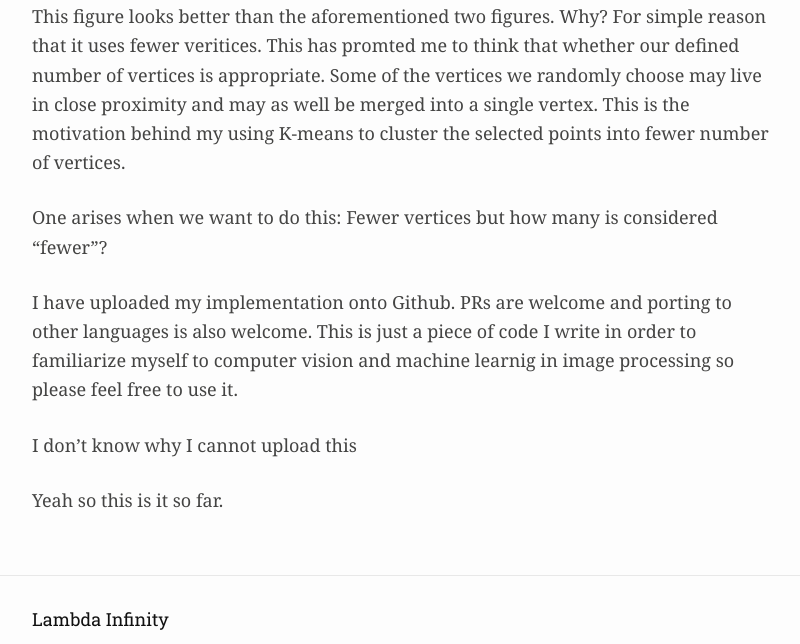
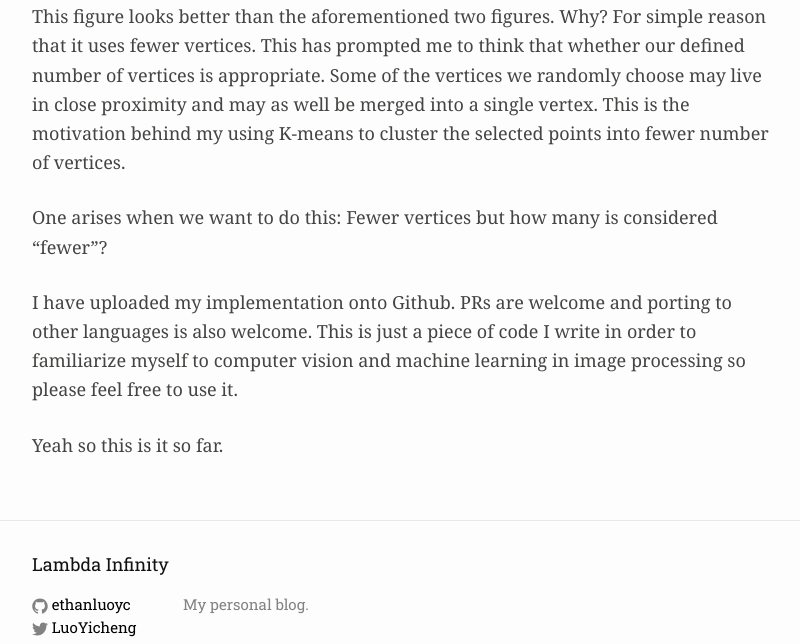
Before and after one commit to ethanluoyc/ethanluoyc.github.io, a Jekyll site: the page built from _posts/2015-12-03-low_poly_rendering.md, in a window 1280 px wide and 900 px high, scrolled down 2918 px, cut to the strip 256-900 px from the top of the window. Shown: the whole strip, without its empty margins (238-1038 px from the left). Built offline with Jekyll 4.4.1, drawn with Linux system fonts in a browser that asks for light colours; comment, search, counter and statistics services are not loaded; some of the changed text lies outside the part shown.

Commit message:
Edit Typo

```diff
--- a/_posts/2015-12-03-low_poly_rendering.md
+++ b/_posts/2015-12-03-low_poly_rendering.md
@@ -29,7 +29,7 @@
 
 ![Maybe it will look great just by having fewer vertices?](https://farm6.staticflickr.com/5742/21973225448_98b8319ff8_b.jpg)
 
-This figure looks better than the aforementioned two figures. Why? For simple reason that it uses fewer veritices. This has promted me to think that whether our defined number of vertices is appropriate. Some of the vertices we randomly choose may live in close proximity and may as well be merged into a single vertex. This is the motivation behind my using K-means to cluster the selected points into fewer number of vertices.
+This figure looks better than the aforementioned two figures. Why? For simple reason that it uses fewer vertices. This has prompted me to think that whether our defined number of vertices is appropriate. Some of the vertices we randomly choose may live in close proximity and may as well be merged into a single vertex. This is the motivation behind my using K-means to cluster the selected points into fewer number of vertices.
 
 One arises when we want to do this: Fewer vertices but how many is considered "fewer"?
 
@@ -37,8 +37,7 @@
 
 
 
-I have uploaded my implementation onto Github. PRs are welcome and porting to other languages is also welcome. This is just a piece of code I write in order to familiarize myself to computer vision and machine learnig in image processing so please feel free to use it.
+I have uploaded my implementation onto Github. PRs are welcome and porting to other languages is also welcome. This is just a piece of code I write in order to familiarize myself to computer vision and machine learning in image processing so please feel free to use it.
 
-I don't know why I cannot upload this
 
 Yeah so this is it so far.
```
Also changed, not shown: other parts of _posts/2015-12-03-low_poly_rendering.md (+1 -1 lines), _posts/2016-02-25-production-data-science.md (+1 -2 lines).
